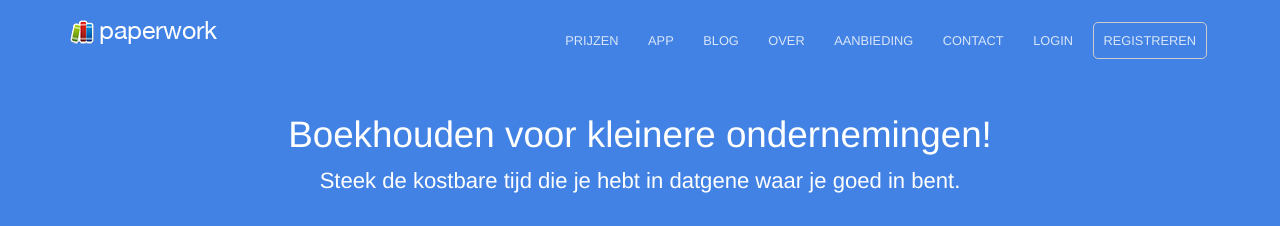
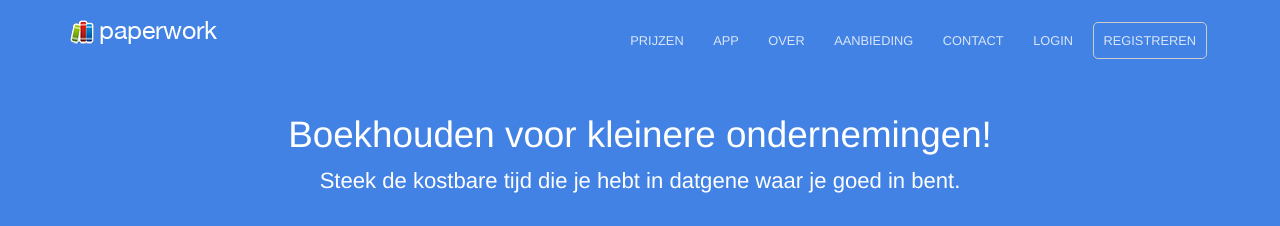
Before and after one commit to paperworkdevelopment/paperworkdevelopment.github.io, a Jekyll site: the page built from index.html, in a window 1280 px wide and 900 px high. Shown: the top 226 px of the window. Built offline with Jekyll 4.4.1, drawn with Linux system fonts in a browser that asks for light colours.

Commit message:
blog removed from navigation

```diff
--- a/_data/navigation.yml
+++ b/_data/navigation.yml
@@ -4,10 +4,6 @@
   highlight: false
 - name: App
   link: /mobile/
-  new_window: false
-  highlight: false
-- name: Blog
-  link: /blog/
   new_window: false
   highlight: false
 - name: Over
```
